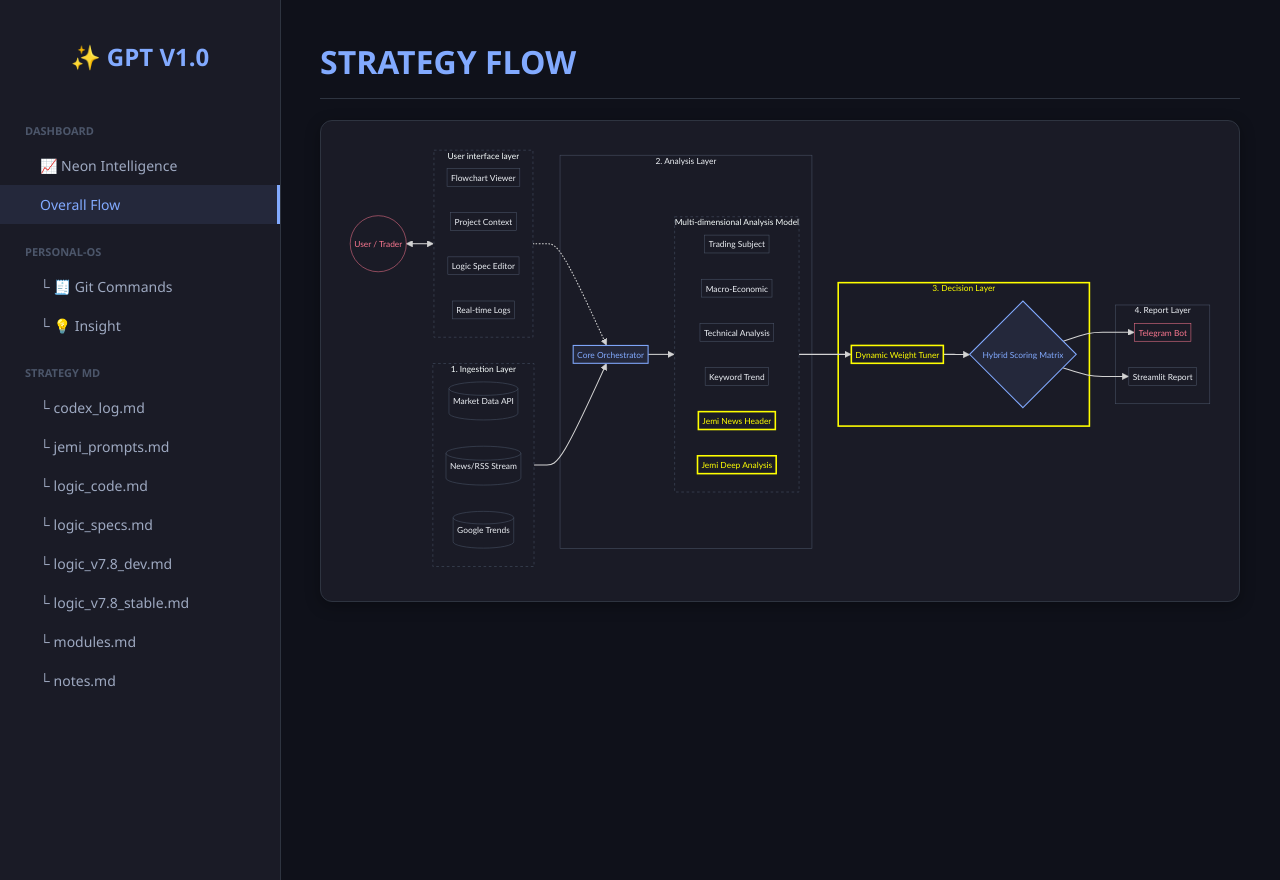
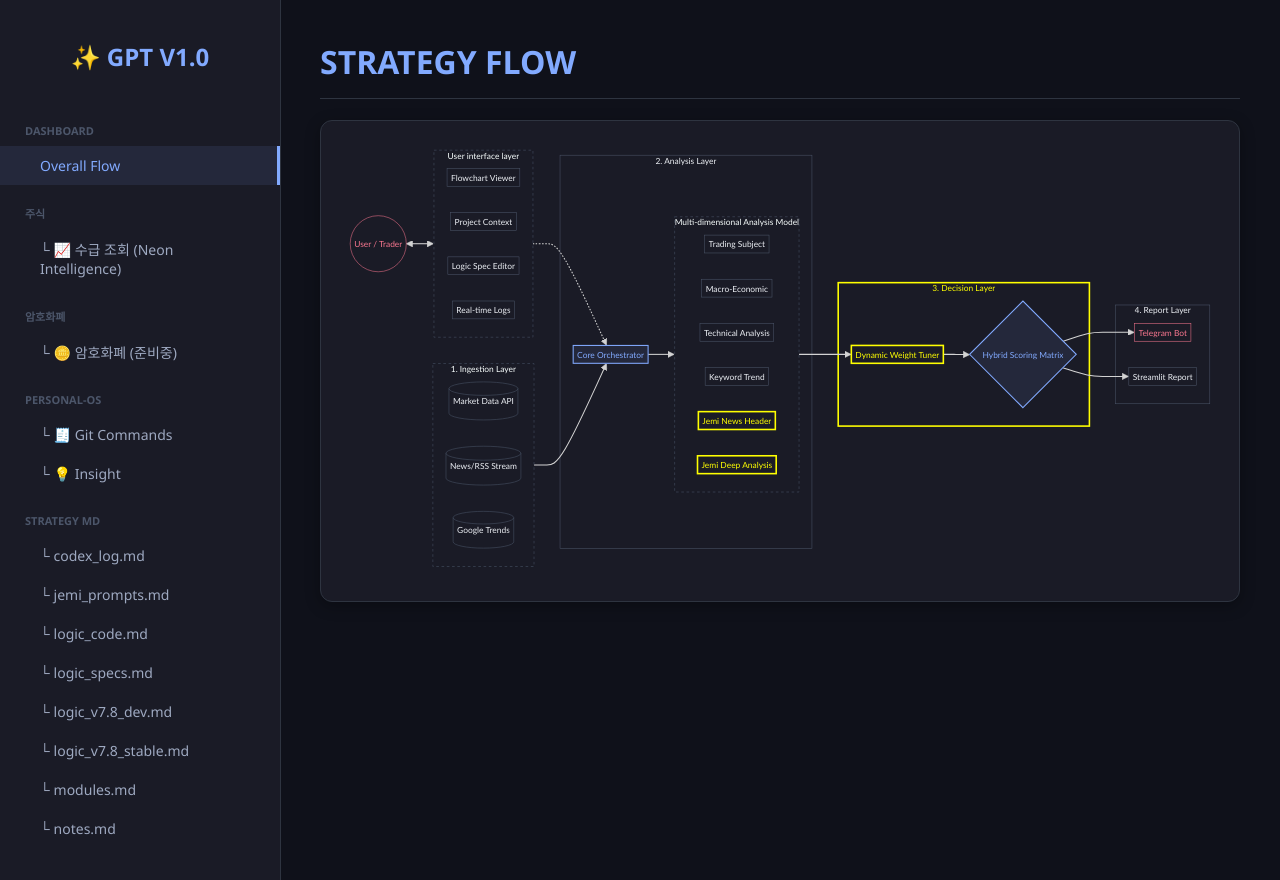
Before and after one commit to londonderry3/Neon_v1.0, a Flask app: page / in a window 1280 px wide. Run offline with Flask 3, Linux system fonts and the light colour scheme; some libraries are stand-ins or nearby versions.

Commit message:
updating side bar for merging crypto

```diff
--- a/templates/index.html
+++ b/templates/index.html
@@ -62,8 +62,14 @@
 	    <div class="sidebar">
 	        <h2 style="text-align:center; color:#82aaff; margin-bottom: 30px;">✨ GPT V1.0</h2>
 	        <div class="nav-label">Dashboard</div>
-        <div class="nav-item" onclick="openTab(event, 'realtime-chart')">📈 Neon Intelligence</div>
 	        <div class="nav-item active" onclick="openTab(event, 'flowchart.md')">Overall Flow</div>
+
+	        <div class="nav-label">주식</div>
+	        <div class="nav-item" onclick="openTab(event, 'realtime-chart')">└ 📈 수급 조회 (Neon Intelligence)</div>
+
+	        <div class="nav-label">암호화폐</div>
+	        <div class="nav-item" onclick="openTab(event, 'crypto-dashboard')">└ 🪙 암호화폐 (준비중)</div>
+
 	        <div class="nav-label">personal-OS</div>
 	        <div class="nav-item" onclick="openTab(event, 'git-commands')">└ 🧾 Git Commands</div>
 	        <div class="nav-item" onclick="openTab(event, 'insights')">└ 💡 Insight</div>
@@ -81,7 +87,7 @@
         </div>
 
 	        <div id="realtime-chart" class="tab-content">
-            <h1>MARKET TREND</h1>
+	            <h1>주식 수급 조회</h1>
 	            <div class="search-box">
 	                <div><label style="color:#82aaff; font-size:11px;">TICKER</label><br><input type="text" id="ticker-input" value="005930" style="width:80px; margin-top:5px;"></div>
 	                <div><label style="color:#82aaff; font-size:11px;">PERIOD</label><br><input type="date" id="start-date" style="margin-top:5px;"> ~ <input type="date" id="end-date" style="margin-top:5px;"></div>
@@ -99,11 +105,6 @@
 	                    <div id="subject-filters" class="subject-filters"></div>
 	                </div>
 
-                <div style="display:flex; flex-direction:column; gap:5px;">
-                    <label style="color:#82aaff; font-size:11px; margin-left:15px;">VISIBLE SUBJECTS</label>
-                    <div id="subject-filters" class="subject-filters"></div>
-                </div>
-
 	                <div style="margin-top:18px; display:flex; gap:10px;">
 	                    <button onclick="refreshChart()">ANALYZE</button>
 	                    <button onclick="saveExcel()" style="background:#73daca;">SAVE EXCEL</button>
@@ -111,6 +112,13 @@
 	            </div>
 	            <div id="result-display" class="card" style="min-height: 500px;">
 	                <p style="color:#565f89; text-align:center; padding-top:200px;">조회할 종목과 기간을 선택하세요.</p>
+	            </div>
+	        </div>
+
+	        <div id="crypto-dashboard" class="tab-content">
+	            <h1>암호화폐</h1>
+	            <div class="card">
+	                <p style="color:#9ea9c1; margin:0;">준비중입니다. (다음 단계: 거래소 API 연동 + 시세/거래대금/수급 지표 설계)</p>
 	            </div>
 	        </div>
 
```
Lines whose indentation alone changed are shown as unchanged.
